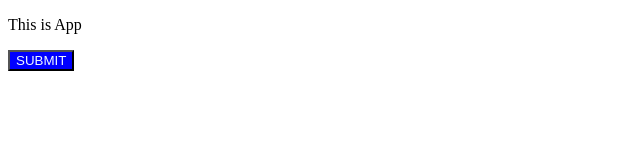
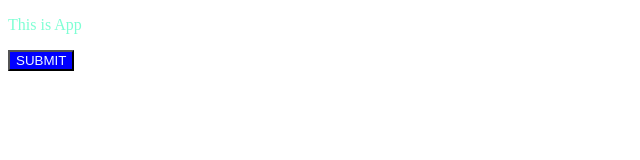
Before and after one commit to Vanduc1603/git-tutorial, a plain HTML site: page index.html in a window 1280 px wide. Shown: the full height of the page, 0-640 px from the left. Drawn offline with Linux system fonts and the light colour scheme.

Commit message:
update body style

```diff
--- a/index2.css
+++ b/index2.css
@@ -2,3 +2,7 @@ button {
     background-color: blue;
     color: aliceblue;
 }
+
+body {
+    color: aquamarine;
+}
```
